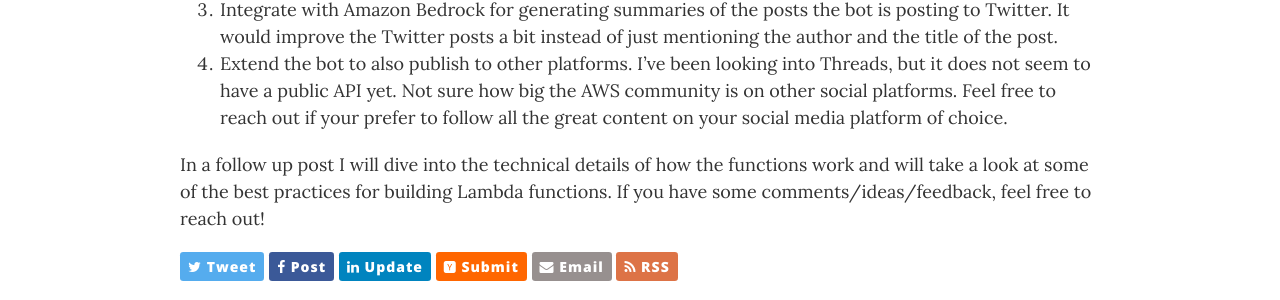
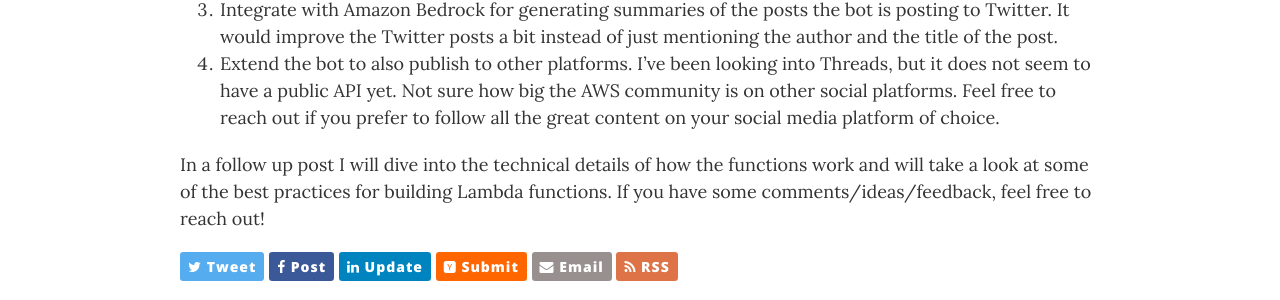
Before and after one commit to jreijn/jreijn.github.com, a Jekyll site: the page built from _posts/2024-01-22-evolution-of-the-aws-community-builders-blogs-twitter-bot-architecture.md, in a window 1280 px wide and 900 px high, scrolled down 4373 px. Shown: the part 208-508 px from the top of the window. Built offline with Jekyll 4.4.1, drawn with Linux system fonts in a browser that asks for light colours; comment, search, counter and statistics services are not loaded.

Commit message:
Fix typo

```diff
--- a/_posts/2024-01-22-evolution-of-the-aws-community-builders-blogs-twitter-bot-architecture.md
+++ b/_posts/2024-01-22-evolution-of-the-aws-community-builders-blogs-twitter-bot-architecture.md
@@ -56,6 +56,6 @@
 1. Replacing the SQS queue for the posts by DynamoDB Streams. The author enrichment function would only have react to events in the stream. That would remove a bit of complexity and responsibility from the feed parser function.
 2. If I look at the flow it looks a bit like a workflow. I'm considering to replace the entire thing and with a step functions workflow.
 3. Integrate with Amazon Bedrock for generating summaries of the posts the bot is posting to Twitter. It would improve the Twitter posts a bit instead of just mentioning the author and the title of the post.
-4. Extend the bot to also publish to other platforms. I’ve been looking into Threads, but it does not seem to have a public API yet. Not sure how big the AWS community is on other social platforms. Feel free to reach out if your prefer to follow all the great content on your social media platform of choice.
+4. Extend the bot to also publish to other platforms. I’ve been looking into Threads, but it does not seem to have a public API yet. Not sure how big the AWS community is on other social platforms. Feel free to reach out if you prefer to follow all the great content on your social media platform of choice.
 
 In a follow up post I will dive into the technical details of how the functions work and will take a look at some of the best practices for building Lambda functions. If you have some comments/ideas/feedback, feel free to reach out!
```
